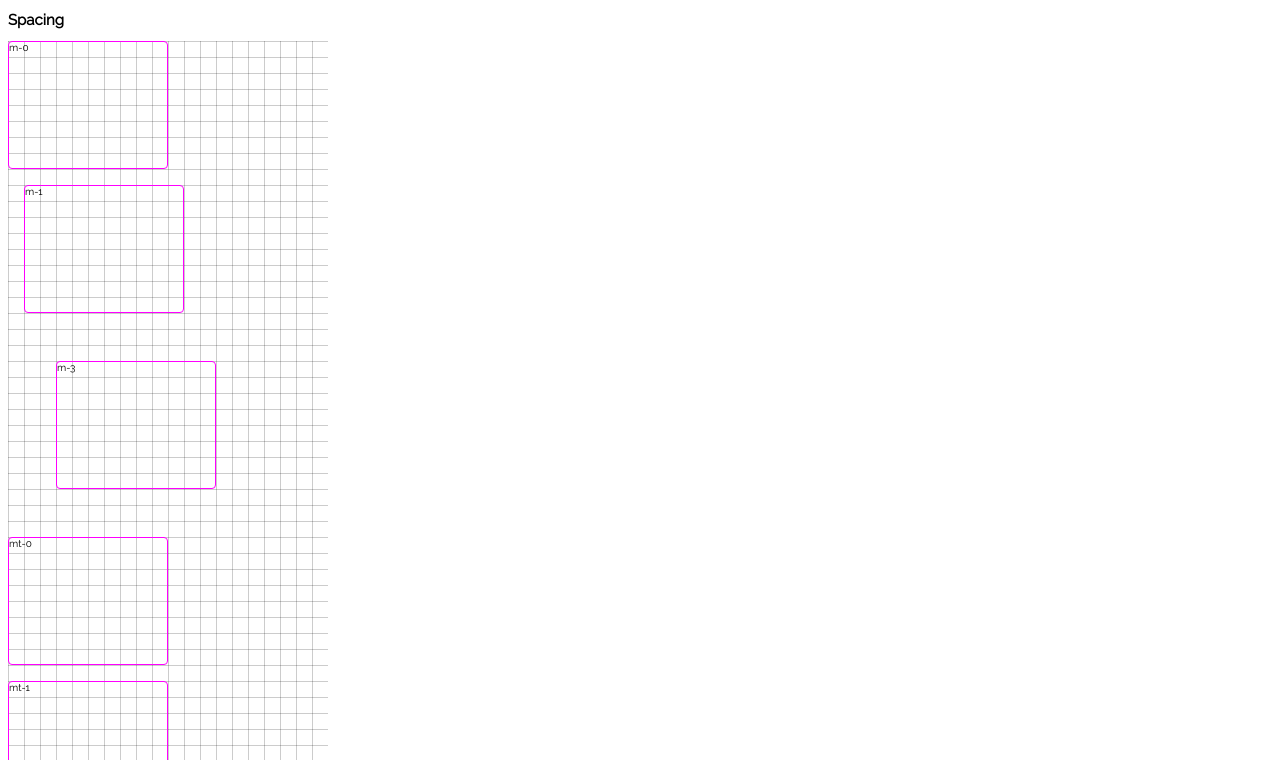
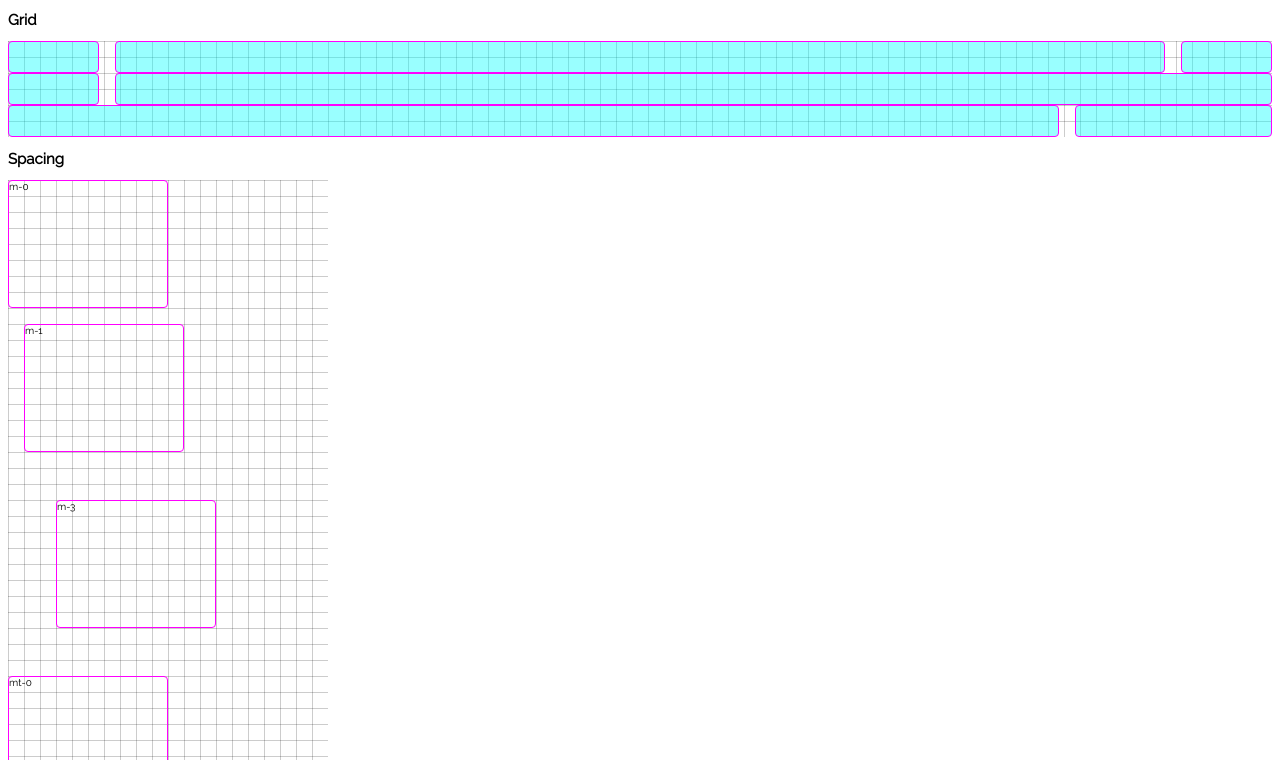
Before and after one commit to chrislopresto/elegant-sass-things, a website: page docs/index.html in a window 1280 px wide. Shown: the part 40-800 px from the top of the page. Drawn offline with Linux system fonts and the light colour scheme.

Commit message:
Add grid demo

```diff
--- a/demo/demo.scss
+++ b/demo/demo.scss
@@ -4,6 +4,7 @@ body {
   box-sizing: border-box;
   font-family: Raleway, sans-serif;
   font-size: 62.5%;
+  min-width: 320px;
 }
 
 *, *:before, *:after {
@@ -12,13 +13,24 @@ body {
 
 .Demo {
   &-container {
+    &--spacing {
       max-width: 20rem;
 
       > div {
+        border: 1px solid magenta;
+        border-radius: 4px;
         height: 8rem;
         width: 10rem;
+      }
+    }
+
+    &--grid {
+      .box-row {
+        background-color: rgba(cyan, .4);
         border: 1px solid magenta;
         border-radius: 4px;
+        height: 2rem;
       }
     }
   }
+}
--- a/docs/index.html
+++ b/docs/index.html
@@ -13,9 +13,19 @@
     <h1>Elegant Sass Things</h1>
 
     <div class="Demo">
+      <h2>Grid</h2>
+
+      <div class="Demo-container Demo-container--grid g-row-debug">
+        <div class="g-row g-row-pb-1/2"><div class="g-col g-col-sm-3 g-col-md-2 g-col-lg-1"><div class="box-row"></div></div><div class="g-col g-col-sm-6 g-col-md-8 g-col-lg-10"><div class="box-row"></div></div><div class="g-col-6 g-col-sm-3 g-col-md-2 g-col-lg-1"><div class="box-row"></div></div></div>
+        <div class="g-row g-row-pb-1/2"><div class="g-col-12 g-col-sm-3 g-col-md-2 g-col-lg-1"><div class="box-row"></div></div><div class="g-col-12 g-col-sm-9 g-col-md-10 g-col-lg-11"><div class="box-row"></div></div></div>
+        <div class="g-row g-row-pb-1/2"><div class="g-col-10 g-col-sm-6 g-col-md-8 g-col-lg-10"><div class="box-row"></div></div><div class="g-col-2 g-col-sm-6 g-col-md-4 g-col-lg-2"><div class="box-row"></div></div></div>
+      </div>
+    </div>
+
+    <div class="Demo">
       <h2>Spacing</h2>
 
-      <div class="Demo-container g-row-debug">
+      <div class="Demo-container Demo-container--spacing g-row-debug">
         <div class="m-0">m-0</div>
         <div class="m-1">m-1</div>
         <div class="m-3">m-3</div>
```
Also changed, not shown: docs/css/demo.css. Lines whose indentation alone changed are shown as unchanged.
